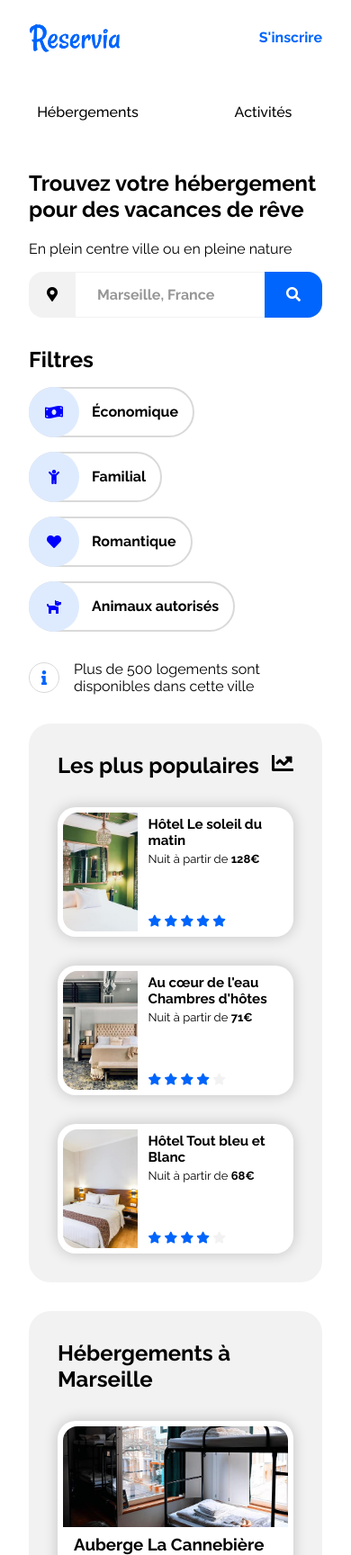
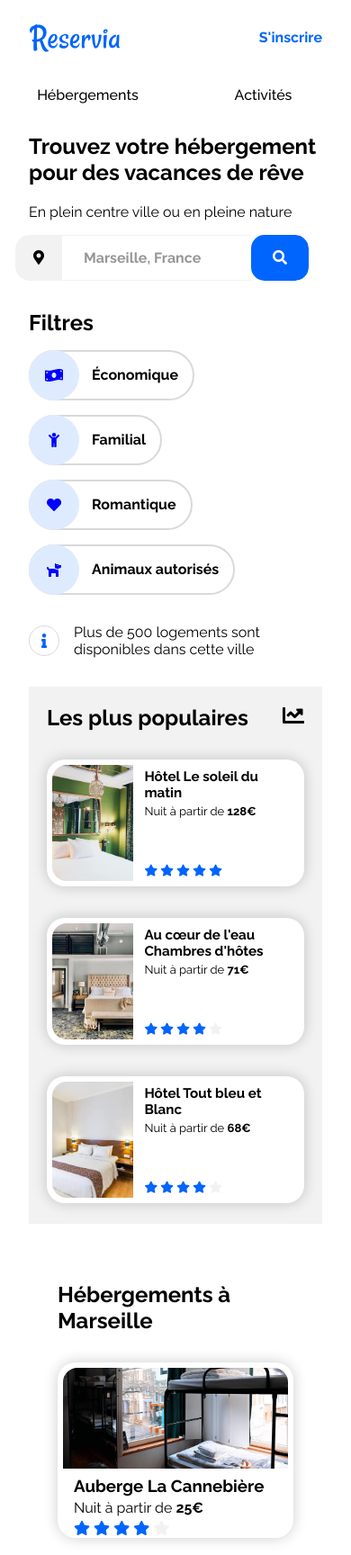
Before and after one commit to Harry66750/ProjetReservia, a plain HTML site: page index.html in a window 390 px wide. Shown: the top 1728 px of the page at 90% size. Drawn offline with Linux system fonts and the light colour scheme.

Commit message:
Add files via upload

```diff
--- a/index.html
+++ b/index.html
@@ -12,12 +12,12 @@
     <!-- Header -->
 
     <header class="header">
-        <img class="header_logo" src="images/logo/Reservia.svg" alt="Logo Reservia"></a>
         <img class="header_logo" src="images/logo/Reservia.svg" alt="Logo Reservia">
         <nav class="header_nav">
+
             <a class="header_nav_link" href="#hosting" data-active= "true">Hébergements</a>
             <a class="header_nav_link" href="#activity" data-active="false">Activités</a>
-        </nav>
+          </nav>
             <a class="header_signup" href="">S'inscrire</a>
     </header>
   <main class="main">
--- a/style.css
+++ b/style.css
@@ -308,7 +308,7 @@ a{
   grid-column: 1/-1;
 }
 .activityCard {
-  box-shadow: 0 5px 25px -20px rgba(0, 0, 0, .75);
+  box-shadow: 0 5px 35px -20px rgba(0, 0, 0, .75);
   /* box-shadow: 0 0 20px rgba(0 0 0 0.2); */
   border-radius: 1rem;
   overflow: hidden;
@@ -371,10 +371,31 @@ a{
     .header_nav{
         order: 2;
     }
+
+    .header_nav_link {
+      width: 100;
+    }
+
+    .header_nav_link {
+      width: 50%;
+      text-align: center;
+      padding: 10px 0;
+      border-bottom: 3px solid #f2f2f2;
+    }
+
+    .header_nav_link:hover{
+      border-bottom: 3px solid #0065fc;
+    }
+
+    .header_nav_link:hover {
+      border-top: none;
+    }
+
+
     .header_nav_link{
         width: 50%;
         text-align: center;
-        border-top: none;
+        /*border-top: none; */
         border-bottom: 3px transparent solid;
     }
 }
@@ -390,15 +411,20 @@ a{
   .searchForm {
     display: flex;
     width: 100%;
+    border-radius: 15px 15px 15px 15px;
+    margin-left: -15px;
   }
   .search_form_text_input {
     flex: 1;
   }
   .search_form_submit_input {
     display: none;
+    border-radius: 15px 15px 15px 15px;
   }
   .search_form_submit_input_2 {
     display: block;
+    /* ajout le 27 08 */
+    border-radius: 15px 15px 15px 15px;
   }
 }
 @media screen and (max-width: 650px) {
@@ -429,6 +455,11 @@ a{
     grid-template-rows: auto 10rem;
     column-gap: 2rem;
     grid-row-start: 1;
+    border-radius: 0;
+    width: auto;
+    position: relative;
+    padding: 20px;
+    margin: 0;
   }
   .hostingPopularTitle {
     grid-column: 1/-1;
@@ -442,11 +473,17 @@ a{
 @media screen and (max-width: 768px) and (min-width: 650px) {
   .hostingMain {
     grid-template-columns: 1fr 1fr;
+    background-color: white;
   }
 }
+.hostingMainCard {
+  box-sizing: content-box;
+  height: 90%;
+ }
 @media screen and (max-width: 650px) {
   .hostingMain {
     grid-template-columns: 1fr;
+    background-color: white;
   }
 }
 @media screen and (max-width: 768px) {
```
